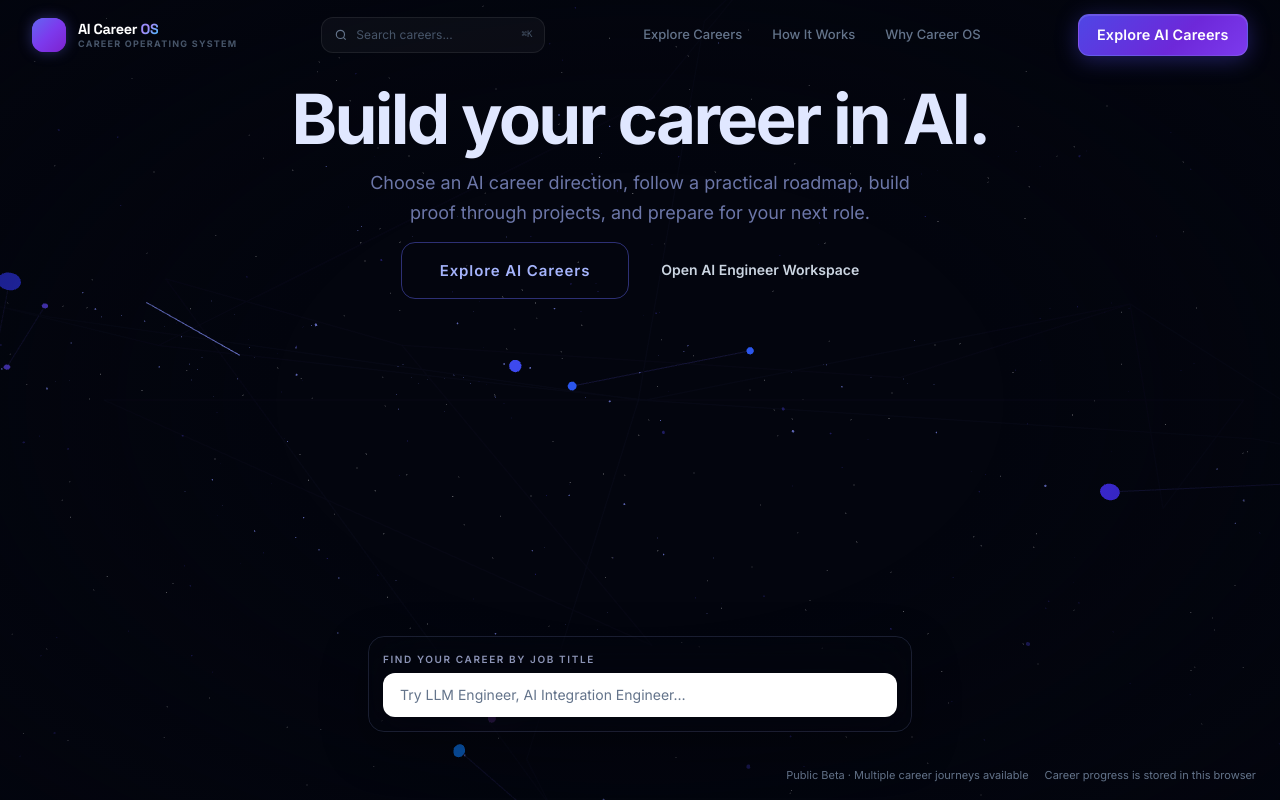
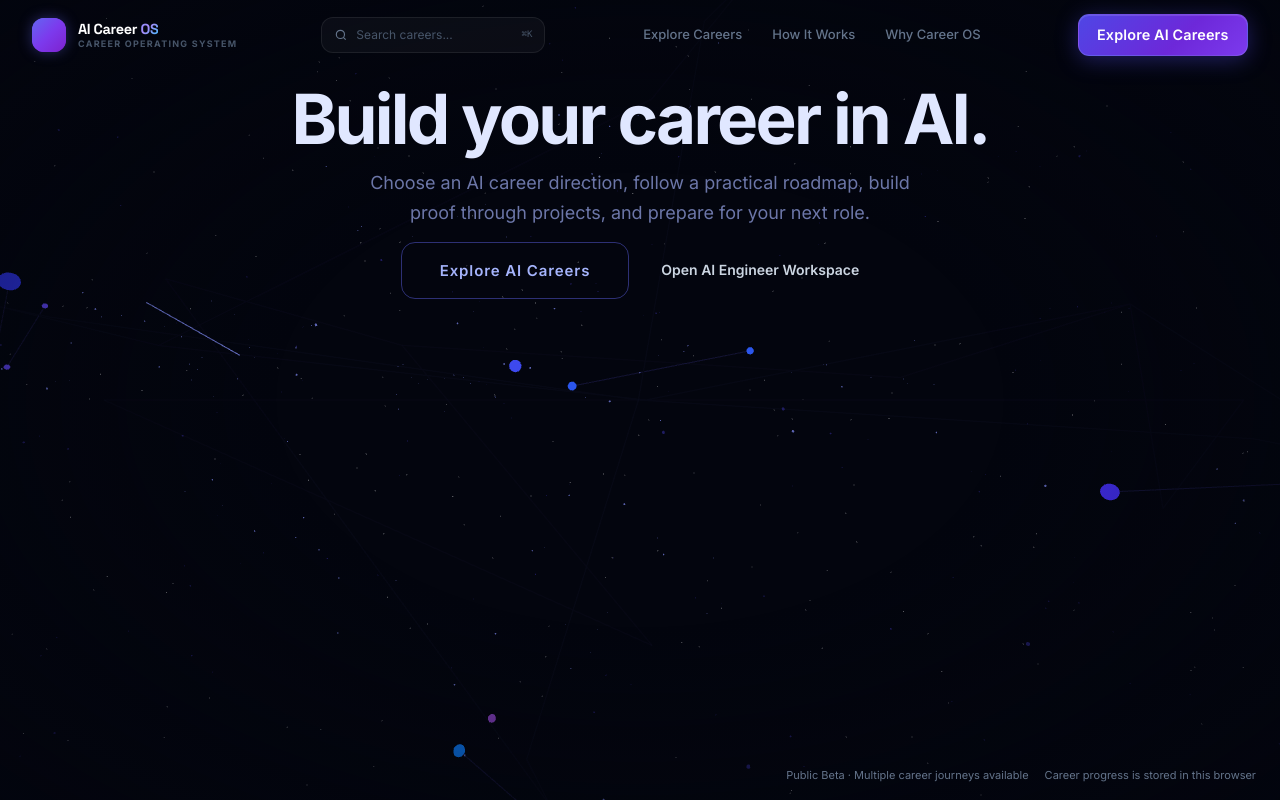
Before and after one commit to rythm2237/AI-positions-roadmap, a Next.js app: page / in a window 1280 px wide. Built offline with nearby package versions, Linux system fonts and the light colour scheme.

Commit message:
fix: remove duplicate search and align career node hit targets

```diff
--- a/scripts/test-career-title-aliases.mjs
+++ b/scripts/test-career-title-aliases.mjs
@@ -1,7 +1,7 @@
 import fs from "node:fs";
 
 const aliasesSource = fs.readFileSync("src/data/careerTitleAliases.ts", "utf8");
-const landingSource = fs.readFileSync("src/components/landing/CareerAliasSearch.tsx", "utf8");
+const landingSource = fs.readFileSync("src/components/search/CareerSearch.tsx", "utf8");
 const heroSource = fs.readFileSync("src/components/career/CareerTitleAliasPanel.tsx", "utf8");
 const migrationSource = fs.readFileSync("scripts/patch-career-title-aliases.mjs", "utf8");
 
@@ -48,9 +48,9 @@ for (const expectedAlias of [
   }
 }
 
-if (!landingSource.includes("aliasSearchTerms")) throw new Error("Landing career search is not alias-aware.");
+if (!landingSource.includes("aliasSearchTerms")) throw new Error("Navigation career search is not alias-aware.");
 if (!heroSource.includes("This career may also be advertised as")) throw new Error("Career Hero alias panel is missing.");
 if (!migrationSource.includes("titleAliases must include at least one alternative job title.")) throw new Error("Admin career validation does not require title aliases.");
 if (!migrationSource.includes("CareerTitleAliasPanel career={career}")) throw new Error("Career Hero migration does not insert the alias panel.");
 
-console.log("Career title aliases validated for 15 active careers, landing search, Hero display, and Admin requirements.");
+console.log("Career title aliases validated for 15 active careers, navigation search, Hero display, and Admin requirements.");
--- a/src/components/landing/CareerAliasSearch.tsx
+++ /dev/null
@@ -1,119 +0,0 @@
-"use client";
-
-import { useEffect, useMemo, useState } from "react";
-import { useRouter } from "next/navigation";
-import { AVAILABLE_CAREERS } from "@/data/careerCatalog";
-import {
-  aliasSearchTerms,
-  getDefaultCareerTitleAliases,
-  normalizeCareerTitle,
-} from "@/data/careerTitleAliases";
-import {
-  CAREER_UNIVERSE_PHASE_EVENT,
-  type ScenePhase,
-} from "@/components/opening-scene/SceneContext";
-
-const searchableCareers = AVAILABLE_CAREERS.map((career) => ({
-  ...career,
-  aliases: getDefaultCareerTitleAliases(career.slug),
-}));
-
-export default function CareerAliasSearch() {
-  const router = useRouter();
-  const [query, setQuery] = useState("");
-  const [visible, setVisible] = useState(true);
-  const normalizedQuery = normalizeCareerTitle(query);
-
-  useEffect(() => {
-    function handlePhase(event: Event) {
-      const phase = (event as CustomEvent<ScenePhase>).detail;
-      const shouldShow = phase === "idle";
-      setVisible(shouldShow);
-      if (!shouldShow) setQuery("");
-    }
-
-    window.addEventListener(CAREER_UNIVERSE_PHASE_EVENT, handlePhase);
-    return () => {
-      window.removeEventListener(CAREER_UNIVERSE_PHASE_EVENT, handlePhase);
-    };
-  }, []);
-
-  const matches = useMemo(() => {
-    if (!normalizedQuery) return searchableCareers;
-
-    return searchableCareers
-      .map((career) => {
-        const terms = aliasSearchTerms(career.title, career.aliases);
-        const normalizedTerms = terms.map(normalizeCareerTitle);
-        const exact = normalizedTerms.some((term) => term === normalizedQuery);
-        const startsWith = normalizedTerms.some((term) => term.startsWith(normalizedQuery));
-        const includes = normalizedTerms.some((term) => term.includes(normalizedQuery));
-        return {
-          career,
-          score: exact ? 3 : startsWith ? 2 : includes ? 1 : 0,
-        };
-      })
-      .filter((item) => item.score > 0)
-      .sort((a, b) => b.score - a.score || a.career.displayOrder - b.career.displayOrder)
-      .map((item) => item.career);
-  }, [normalizedQuery]);
-
-  function openCareer(slug: string, route?: string) {
-    router.push(route ?? `/careers/${slug}`);
-  }
-
-  return (
-    <section
-      aria-label="Find a career by any job title"
-      aria-hidden={!visible}
-      className={`pointer-events-auto absolute inset-x-4 bottom-[calc(1rem+env(safe-area-inset-bottom))] z-30 mx-auto w-auto max-w-[34rem] transition-all duration-300 ease-out sm:bottom-[4.25rem] sm:w-[min(34rem,calc(100%-3rem))] ${
-        visible
-          ? "translate-y-0 opacity-100"
-          : "pointer-events-none translate-y-3 opacity-0"
-      }`}
-    >
-      <div className="relative rounded-2xl border border-indigo-300/15 bg-slate-950/72 p-3 shadow-[0_16px_48px_rgba(0,0,0,.28)] backdrop-blur-xl sm:p-3.5">
-        <label className="block">
-          <span className="mb-1.5 block text-[9px] font-semibold uppercase tracking-[0.16em] text-indigo-200/70 sm:text-[10px]">
-            Find your career by job title
-          </span>
-          <input
-            type="search"
-            value={query}
-            tabIndex={visible ? 0 : -1}
-            onChange={(event) => setQuery(event.target.value)}
-            placeholder="Try LLM Engineer, AI Integration Engineer…"
-            className="min-h-11 w-full rounded-xl border border-white/10 bg-slate-900/82 px-4 text-sm text-white outline-none placeholder:text-slate-500 focus:border-cyan-300/50 focus:ring-2 focus:ring-cyan-300/15"
-          />
-        </label>
-
-        {query ? (
-          <div className="absolute inset-x-0 bottom-[calc(100%+.6rem)] max-h-[42dvh] space-y-2 overflow-y-auto rounded-2xl border border-white/10 bg-slate-950/96 p-2.5 shadow-2xl backdrop-blur-xl sm:p-3" role="listbox" aria-label="Matching canonical careers">
-            {matches.length ? (
-              matches.map((career) => {
-                const aliases = getDefaultCareerTitleAliases(career.slug);
-                return (
-                  <button
-                    key={career.slug}
-                    type="button"
-                    onClick={() => openCareer(career.slug, career.route)}
-                    className="w-full rounded-xl border border-white/10 bg-white/[0.035] p-3 text-left transition hover:border-cyan-300/35 hover:bg-cyan-400/[0.07]"
-                  >
-                    <span className="block text-sm font-semibold text-white">{career.title}</span>
-                    <span className="mt-1 block text-xs leading-5 text-slate-400">
-                      Also listed as {aliases.slice(0, 4).map((alias) => alias.title).join(" · ")}
-                    </span>
-                  </button>
-                );
-              })
-            ) : (
-              <p className="rounded-xl border border-amber-300/15 bg-amber-400/[0.06] p-3 text-xs leading-5 text-amber-100">
-                No active career matches this title yet. Try a broader title or explore the Career Universe.
-              </p>
-            )}
-          </div>
-        ) : null}
-      </div>
-    </section>
-  );
-}
--- a/src/components/opening-scene/OpeningScene.tsx
+++ b/src/components/opening-scene/OpeningScene.tsx
@@ -9,7 +9,6 @@
 // Dynamic import with ssr:false is REQUIRED — Three.js needs browser APIs.
 
 import dynamic from "next/dynamic";
-import CareerAliasSearch from "@/components/landing/CareerAliasSearch";
 
 const World = dynamic(() => import("./World"), {
   ssr: false,
@@ -45,7 +44,6 @@ export default function OpeningScene() {
       </a>
 
       <World />
-      <CareerAliasSearch />
       <div
         id="universe-utilities"
         className="pointer-events-auto absolute inset-x-0 bottom-0 z-20 hidden items-center justify-end gap-4 px-6 py-4 text-[11px] text-slate-500 sm:flex"
--- a/src/components/opening-scene/World.tsx
+++ b/src/components/opening-scene/World.tsx
@@ -1057,10 +1057,37 @@ function ThreeScene() {
     const instanceMatrix = new THREE.Matrix4();
     const instanceCenter = new THREE.Vector3();
 
+    function syncViewport() {
+      const layoutRect = container.getBoundingClientRect();
+      if (layoutRect.width <= 0 || layoutRect.height <= 0) {
+        return renderer.domElement.getBoundingClientRect();
+      }
+
+      const pixelRatio = Math.min(window.devicePixelRatio || 1, 2);
+      const size = renderer.getSize(new THREE.Vector2());
+      const aspect = layoutRect.width / layoutRect.height;
+      if (
+        Math.abs(size.x - layoutRect.width) > 0.5 ||
+        Math.abs(size.y - layoutRect.height) > 0.5 ||
+        renderer.getPixelRatio() !== pixelRatio
+      ) {
+        renderer.setPixelRatio(pixelRatio);
+        renderer.setSize(layoutRect.width, layoutRect.height, true);
+      }
+      if (Math.abs(camera.aspect - aspect) > 0.0001) {
+        camera.aspect = aspect;
+        camera.updateProjectionMatrix();
+      }
+      return renderer.domElement.getBoundingClientRect();
+    }
+
     function doRaycast(clientX: number, clientY: number) {
-      const rect = renderer.domElement.getBoundingClientRect();
+      const rect = syncViewport();
+      if (rect.width <= 0 || rect.height <= 0) return -1;
       pointer.x =  ((clientX - rect.left) / rect.width)  * 2 - 1;
       pointer.y = -((clientY - rect.top)  / rect.height) * 2 + 1;
+      camera.updateMatrixWorld(true);
+      instancedNodes.updateMatrixWorld(true);
       raycaster.setFromCamera(pointer, camera);
       const hits = raycaster.intersectObject(instancedNodes);
       if (hits.length > 0) {
@@ -1072,9 +1099,8 @@ function ThreeScene() {
           instancedNodes.getMatrixAt(idx, instanceMatrix);
           instanceCenter.setFromMatrixPosition(instanceMatrix).applyMatrix4(instancedNodes.matrixWorld);
           const sp = instanceCenter.project(camera);
-          const rect2 = renderer.domElement.getBoundingClientRect();
-          const sx = ( sp.x * 0.5 + 0.5) * rect2.width;
-          const sy = (-sp.y * 0.5 + 0.5) * rect2.height;
+          const sx = ( sp.x * 0.5 + 0.5) * rect.width;
+          const sy = (-sp.y * 0.5 + 0.5) * rect.height;
           setHoveredNodeState(node, sx, sy);
           return idx;
         }
@@ -1156,13 +1182,12 @@ function ThreeScene() {
 
     // ── Resize ─────────────────────────────────────────────────────────────
     function onResize() {
-      const nw = container.clientWidth  || window.innerWidth;
-      const nh = container.clientHeight || window.innerHeight;
-      camera.aspect = nw / nh;
-      camera.updateProjectionMatrix();
-      renderer.setSize(nw, nh);
+      syncViewport();
+      if (pointerState.inside) doRaycast(pointerState.clientX, pointerState.clientY);
     }
     window.addEventListener("resize", onResize);
+    const resizeObserver = new ResizeObserver(onResize);
+    resizeObserver.observe(container);
 
     // ── RAF loop ───────────────────────────────────────────────────────────
     let rafId = 0;
@@ -1266,7 +1291,8 @@ function ThreeScene() {
       camTargetSmoothed.lerp(camTarget, delta * lerpSpeed);
       camera.position.copy(camPosSmoothed);
       camera.lookAt(camTargetSmoothed);
-      camera.updateMatrixWorld();
+      camera.updateMatrixWorld(true);
+      instancedNodes.updateMatrixWorld(true);
       camPosSmoothedRef.current.copy(camPosSmoothed);
       camTargetSmoothedRef.current.copy(camTargetSmoothed);
 
@@ -1284,6 +1310,7 @@ function ThreeScene() {
       renderer.domElement.removeEventListener("pointerup",    onPointerUp);
       renderer.domElement.removeEventListener("pointerleave", onPointerLeave);
       window.removeEventListener("resize", onResize);
+      resizeObserver.disconnect();
       renderer.dispose();
       if (container.contains(renderer.domElement)) container.removeChild(renderer.domElement);
     };
```
Also changed, not shown: scripts/test-public-beta.mjs (+10 -0 lines), src/components/search/CareerSearch.tsx (+15 -1 lines).
